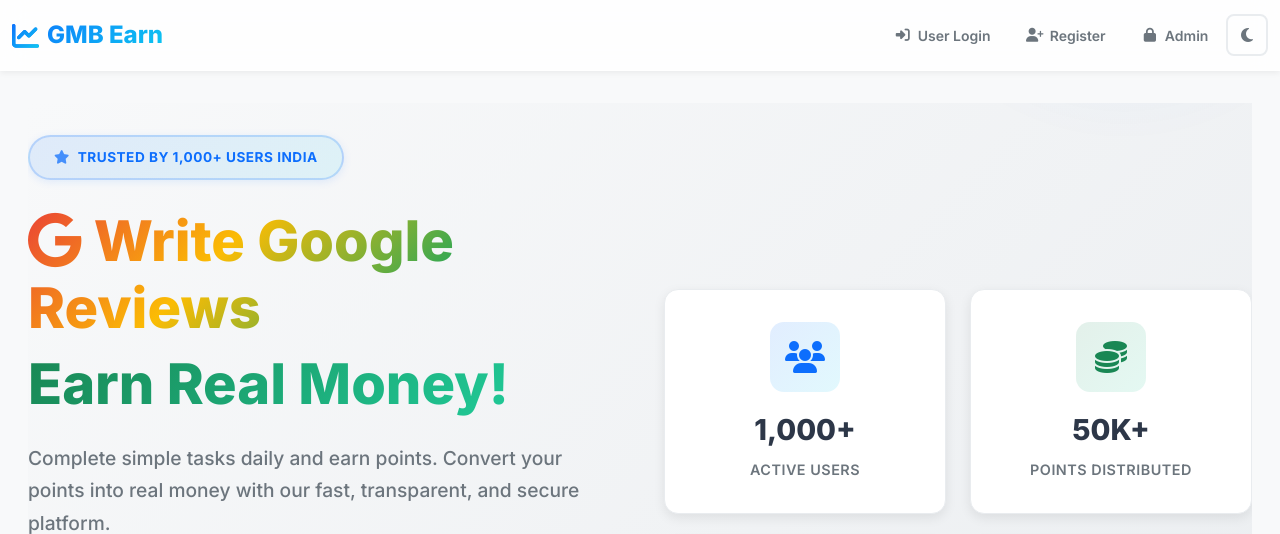
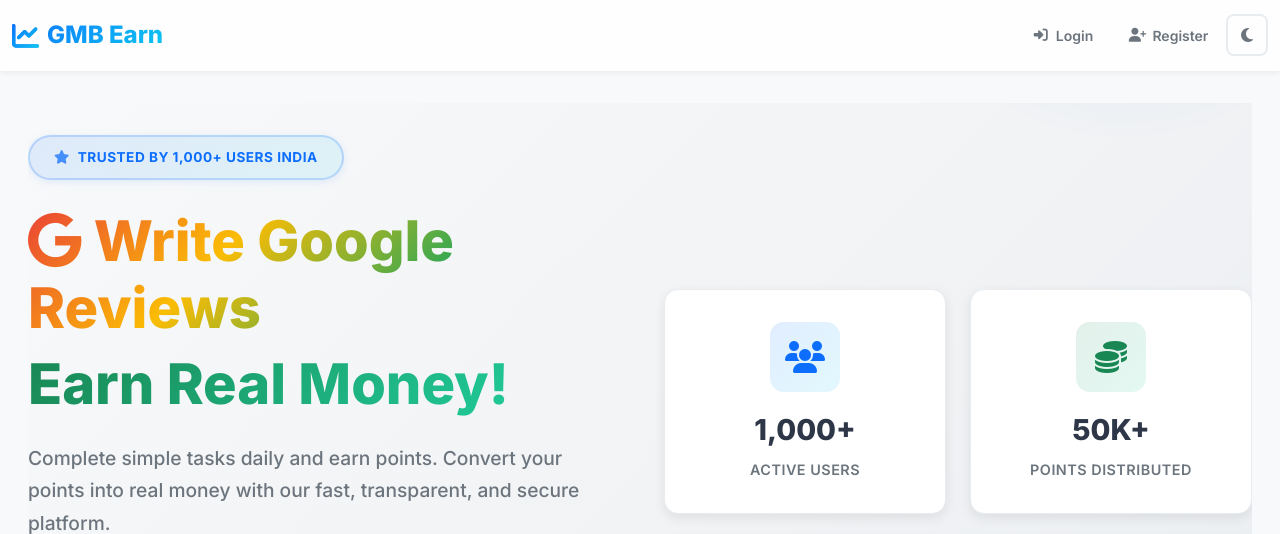
Before and after one commit to roushanbobdj1/GMB, a Flask app: page / in a window 1280 px wide. Shown: the top 534 px of the page. Run offline with Flask 3, Linux system fonts and the light colour scheme; some libraries are stand-ins or nearby versions.

Commit message:
Update base.html

```diff
--- a/templates/base.html
+++ b/templates/base.html
@@ -2266,7 +2266,7 @@
                     <li class="nav-item">
                         <a class="nav-link" href="/login">
                             <i class="fas fa-sign-in-alt"></i>
-                            <span>User Login</span>
+                            <span>Login</span>
                         </a>
                     </li>
 
@@ -2274,13 +2274,6 @@
                         <a class="nav-link" href="/register">
                             <i class="fas fa-user-plus"></i>
                             <span>Register</span>
-                        </a>
-                    </li>
-
-                    <li class="nav-item">
-                        <a class="nav-link" href="/admin/login">
-                            <i class="fas fa-lock"></i>
-                            <span>Admin</span>
                         </a>
                     </li>
 
```
